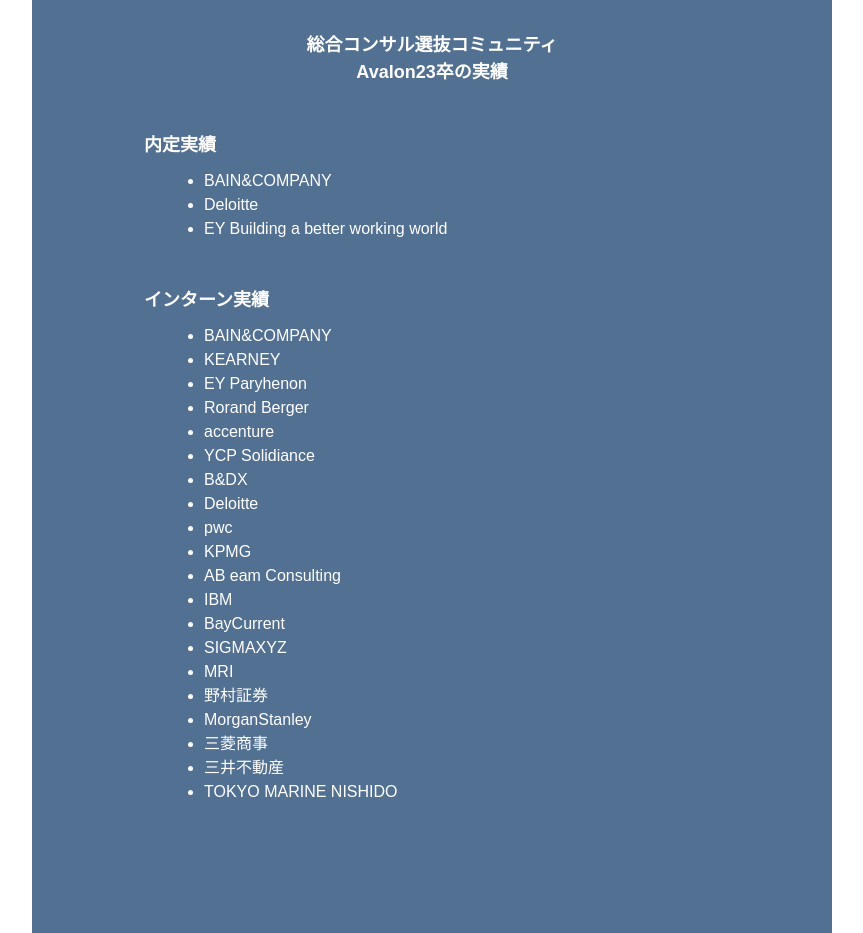
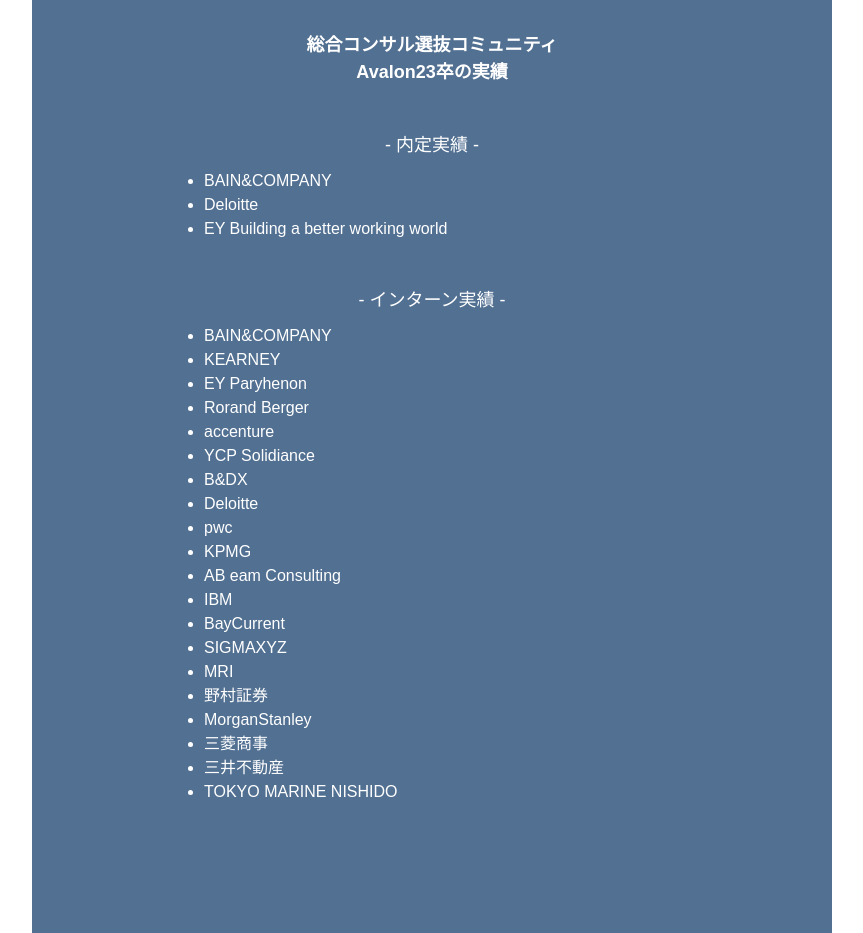
Before and after one commit to tmc5/Avalon, a plain HTML site: page index.html in a window 1280 px wide. Shown: the part 2740-3673 px from the top of the page, without its empty margins (208-1071 px from the left). Drawn offline with nearby package versions, Linux system fonts and the light colour scheme.

Commit message:
実績表示修正

```diff
--- a/css/index.css
+++ b/css/index.css
@@ -128,6 +128,13 @@
   margin-right: auto;
   margin-left: auto;
   margin-top: 10px;
+}
+
+
+.content-emphasis-detail h1{
+  font-size: 18px;
+  font-weight: 400;
+  text-align: center;
 }
 
 .content-emphasis-detail p{
--- a/index.html
+++ b/index.html
@@ -166,7 +166,7 @@
         </div>
         <div class="content-emphasis-detail achievement">
 
-          <h1>内定実績</h1>
+          <h1>- 内定実績 -</h1>
           <ul>
             <li class="naitei">	BAIN&COMPANY	</li>
             <li class="naitei">	Deloitte	</li>
@@ -174,7 +174,7 @@
           </ul>
 
 
-          <h1>インターン実績</h1>
+          <h1>- インターン実績 -</h1>
           <ul>
             <li class="intern">	BAIN&COMPANY	</li>
             <li class="intern">	KEARNEY	</li>
```
